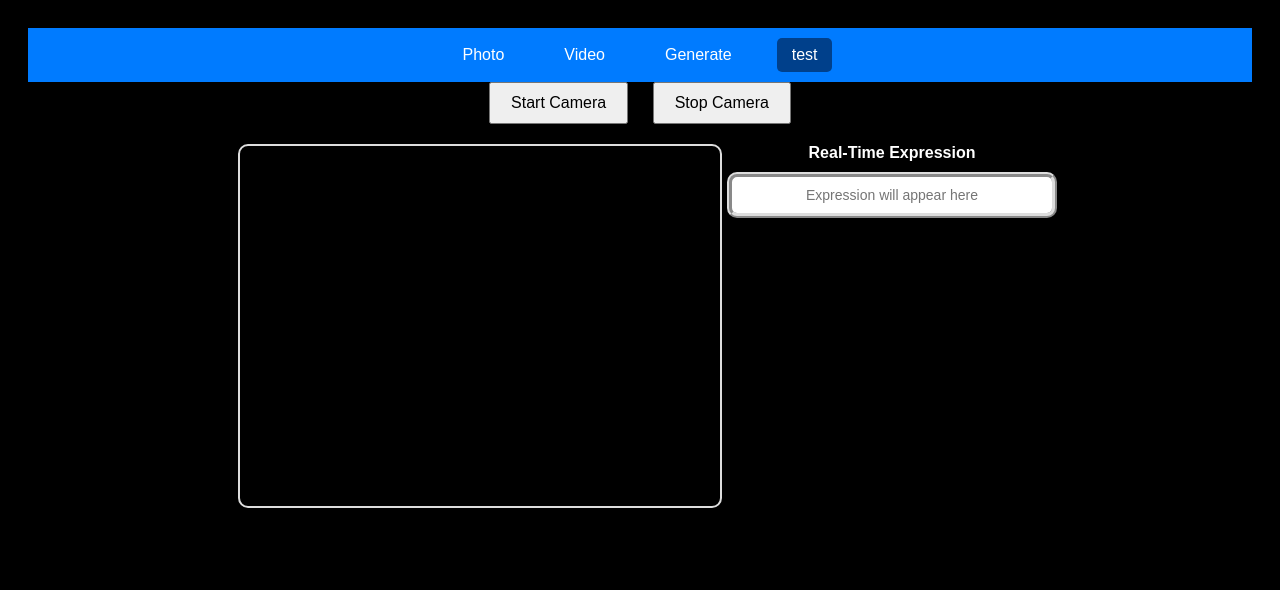
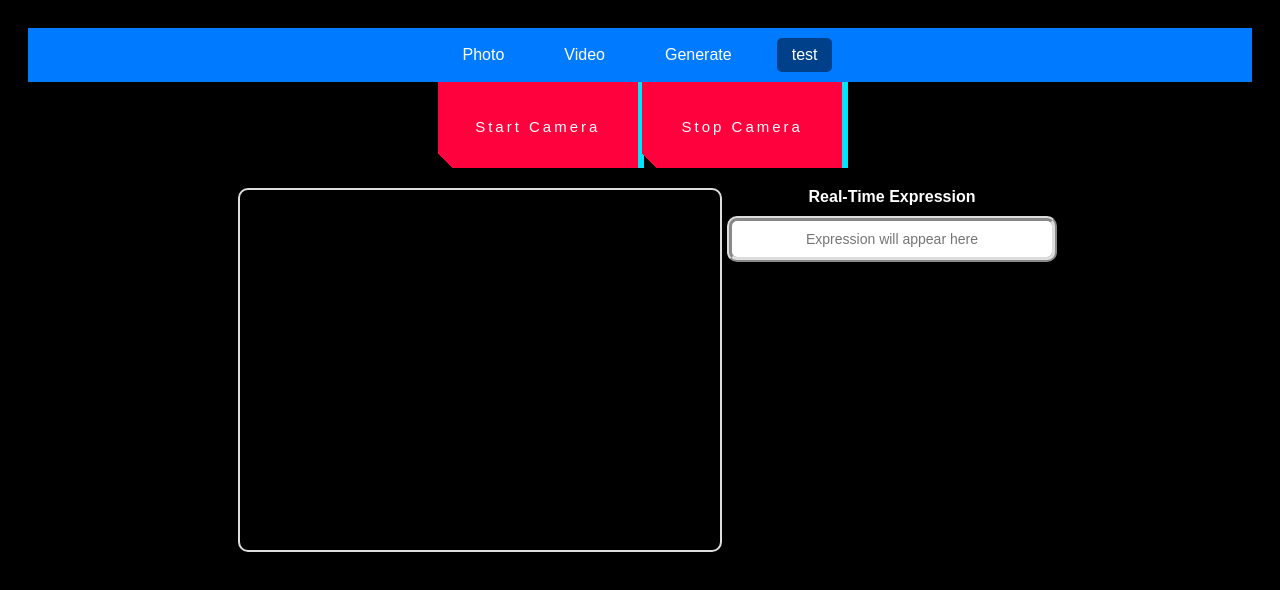
Before and after one commit to denghongli1021/ML_website, a plain HTML site: page test.html in a window 1280 px wide. Drawn offline with Linux system fonts and the light colour scheme.

Commit message:
<test> weird no camera now

```diff
--- a/static/camera.js
+++ b/static/camera.js
@@ -1,6 +1,6 @@
 const video = document.getElementById('video');
 const canvas = document.getElementById('canvas');
-const resultInput = document.getElementById('result');
+// const resultInput = document.getElementById('result');
 const startCameraButton = document.getElementById('start-camera');
 const stopCameraButton = document.getElementById('stop-camera');
 let stream;
--- a/static/style_test.css
+++ b/static/style_test.css
@@ -160,11 +160,106 @@ video {
 }
 
 button-container {
-    margin: 20px;
+    margin: 50px;
 }
-button {
-    padding: 10px 20px;
-    font-size: 16px;
-    cursor: pointer;
-    margin: 0 10px;
+
+/* CSS */
+.button-49,
+.button-49:after {
+  width: 100px;
+  height: 50px;
+  line-height: 20px;
+  font-size: 15px;
+  font-family: 'Bebas Neue', sans-serif;
+  background: linear-gradient(45deg, transparent 5%, #FF013C 5%);
+  border: 0;
+  color: #fff;
+  letter-spacing: 3px;
+  box-shadow: 6px 0px 0px #00E6F6;
+  outline: transparent;
+  position: relative;
+  user-select: none;
+  -webkit-user-select: none;
+  touch-action: manipulation;
 }
+
+.button-49:after {
+  --slice-0: inset(50% 50% 50% 50%);
+  --slice-1: inset(80% -6px 0 0);
+  --slice-2: inset(50% -6px 30% 0);
+  --slice-3: inset(10% -6px 85% 0);
+  --slice-4: inset(40% -6px 43% 0);
+  --slice-5: inset(80% -6px 5% 0);
+
+  content: 'ALTERNATE TEXT';
+  display: block;
+  position: absolute;
+  top: 0;
+  left: 0;
+  right: 0;
+  bottom: 0;
+  background: linear-gradient(45deg, transparent 3%, #00E6F6 3%, #00E6F6 5%, #FF013C 5%);
+  text-shadow: -3px -3px 0px #F8F005, 3px 3px 0px #00E6F6;
+  clip-path: var(--slice-0);
+}
+
+.button-49:hover:after {
+  animation: 1s glitch;
+  animation-timing-function: steps(2, end);
+}
+
+@keyframes glitch {
+  0% {
+    clip-path: var(--slice-1);
+    transform: translate(-20px, -10px);
+  }
+  10% {
+    clip-path: var(--slice-3);
+    transform: translate(10px, 10px);
+  }
+  20% {
+    clip-path: var(--slice-1);
+    transform: translate(-10px, 10px);
+  }
+  30% {
+    clip-path: var(--slice-3);
+    transform: translate(0px, 5px);
+  }
+  40% {
+    clip-path: var(--slice-2);
+    transform: translate(-5px, 0px);
+  }
+  50% {
+    clip-path: var(--slice-3);
+    transform: translate(5px, 0px);
+  }
+  60% {
+    clip-path: var(--slice-4);
+    transform: translate(5px, 10px);
+  }
+  70% {
+    clip-path: var(--slice-2);
+    transform: translate(-10px, 10px);
+  }
+  80% {
+    clip-path: var(--slice-5);
+    transform: translate(20px, -10px);
+  }
+  90% {
+    clip-path: var(--slice-1);
+    transform: translate(-10px, 0px);
+  }
+  100% {
+    clip-path: var(--slice-1);
+    transform: translate(0);
+  }
+}
+
+@media (min-width: 768px) {
+  .button-49,
+  .button-49:after {
+    width: 200px;
+    height: 86px;
+    line-height: 88px;
+  }
+}
--- a/test.html
+++ b/test.html
@@ -20,8 +20,8 @@
     <div id="rain-container"></div>
     <div id="random-images-container"></div>
     <div class="button-container">
-        <button id="start-camera">Start Camera</button>
-        <button id="stop-camera">Stop Camera</button>
+        <button class="button-49" role="button" id="start-camera">Start Camera</button>
+        <button class="button-49" role="button" id="stop-camera">Stop Camera</button>
     </div>
     <div class="camera-container">
         <div class="video-feed">
```
